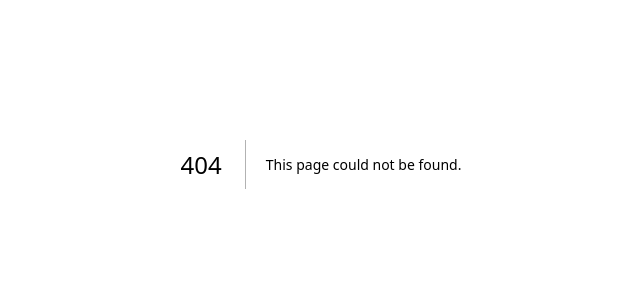
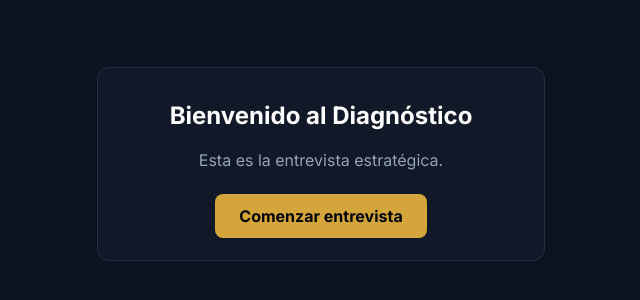
Before and after one commit to JOSEIA13/SinRodeosAI, a Next.js app: page /diagnostico in a window 1280 px wide. Before the commit this address had no page. Shown: the part 236-536 px from the top of the page, without its empty margins (319-959 px from the left). Built offline with nearby package versions, Linux system fonts and the light colour scheme.

Commit message:
fix: restaurar landing en page.tsx y diagnostico en su carpeta

```diff
--- /dev/null
+++ b/app/diagnostico/page.tsx
@@ -0,0 +1,17 @@
+'use client';
+import React from 'react';
+import Link from 'next/link';
+
+export default function DiagnosticoPage() {
+  return (
+    <div className="min-h-screen bg-[#0B1220] text-white flex items-center justify-center">
+      <div className="max-w-md w-full bg-[#111827] p-8 rounded-xl border border-[#233044] text-center">
+        <h1 className="text-2xl font-bold mb-4">Bienvenido al Diagnóstico</h1>
+        <p className="text-[#94A3B8] mb-8">Esta es la entrevista estratégica.</p>
+        <Link href="/diagnostico/entrevista" className="bg-[#D4A53A] text-black px-6 py-3 rounded-lg font-bold">
+          Comenzar entrevista
+        </Link>
+      </div>
+    </div>
+  );
+}
```
